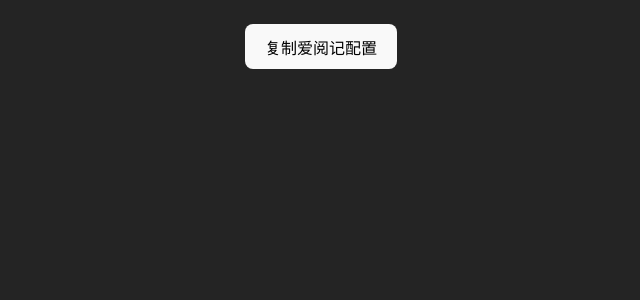
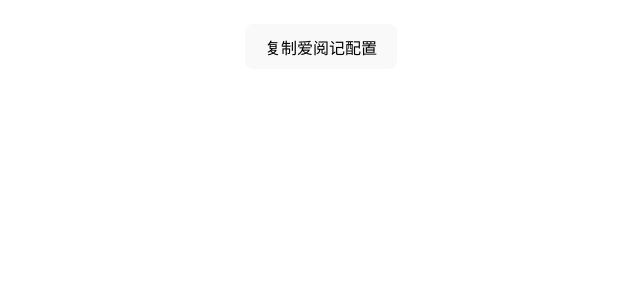
Before and after one commit to yy4382/genshinvoice-import, a Vue app: page / in a window 1280 px wide. Shown: the top 300 px of the page, without its empty margins (319-959 px from the left). Built offline with nearby package versions, Linux system fonts and the light colour scheme; the HTML template or start-up script is replaced by a standard one.

Commit message:
fix: background color style

```diff
--- a/src/style.css
+++ b/src/style.css
@@ -5,8 +5,8 @@
   font-weight: 400;
 
   color-scheme: light dark;
-  color: rgba(255, 255, 255, 0.87);
-  background-color: #242424;
+  color: rgba(32, 32, 32, 0.87);
+  background-color: rgba(255, 255, 255, 1);
 
   font-synthesis: none;
   text-rendering: optimizeLegibility;
```
